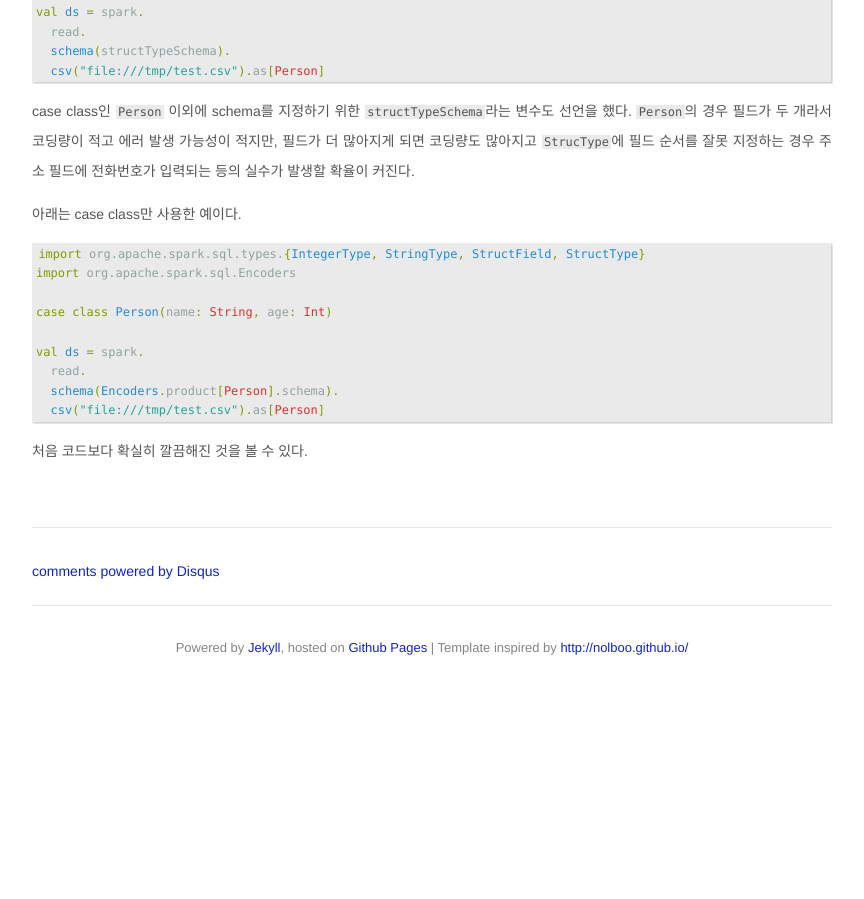
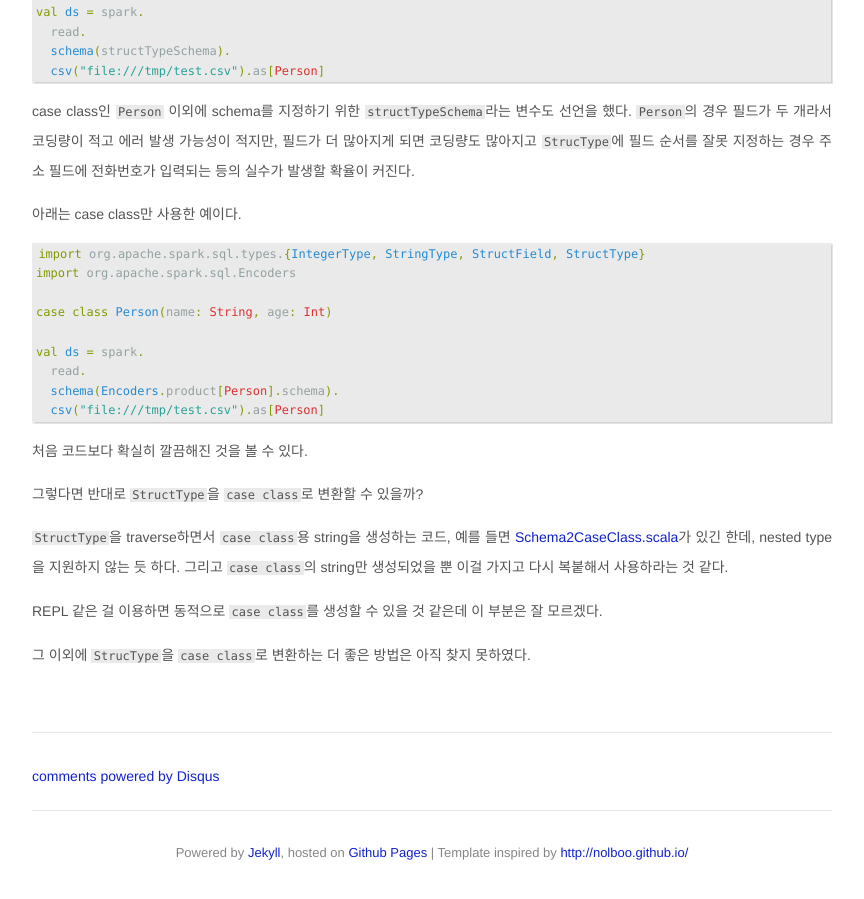
Before and after one commit to jason-heo/jason-heo.github.io, a Jekyll site: the page built from _posts/2019-07-08-scala-case-class-to-structtype.md, in a window 1280 px wide and 900 px high, scrolled down 892 px. Shown: the whole window, without its empty margins (208-1072 px from the left). Built offline with Jekyll 4.4.1, drawn with Linux system fonts in a browser that asks for light colours; comment, search, counter and statistics services are not loaded; before the commit the page ends 1587 px from its top, so only the background shows below that.

Commit message:
case class => StructType

````diff
--- a/_posts/2019-07-08-scala-case-class-to-schema.md
+++ b/_posts/2019-07-08-scala-case-class-to-structtype.md
@@ -58,3 +58,11 @@ val ds = spark.
 ```
 
 처음 코드보다 확실히 깔끔해진 것을 볼 수 있다.
+
+그렇다면 반대로 `StructType`을 `case class`로 변환할 수 있을까?
+
+`StructType`을 traverse하면서 `case class`용 string을 생성하는 코드, 예를 들면 [Schema2CaseClass.scala](https://gist.github.com/yoyama/ce83f688717719fc8ca145c3b3ff43fd)가 있긴 한데, nested type을 지원하지 않는 듯 하다. 그리고 `case class`의 string만 생성되었을 뿐 이걸 가지고 다시 복붙해서 사용하라는 것 같다.
+
+REPL 같은 걸 이용하면 동적으로 `case class`를 생성할 수 있을 것 같은데 이 부분은 잘 모르겠다.
+
+그 이외에 `StrucType`을 `case class`로 변환하는 더 좋은 방법은 아직 찾지 못하였다.
````
